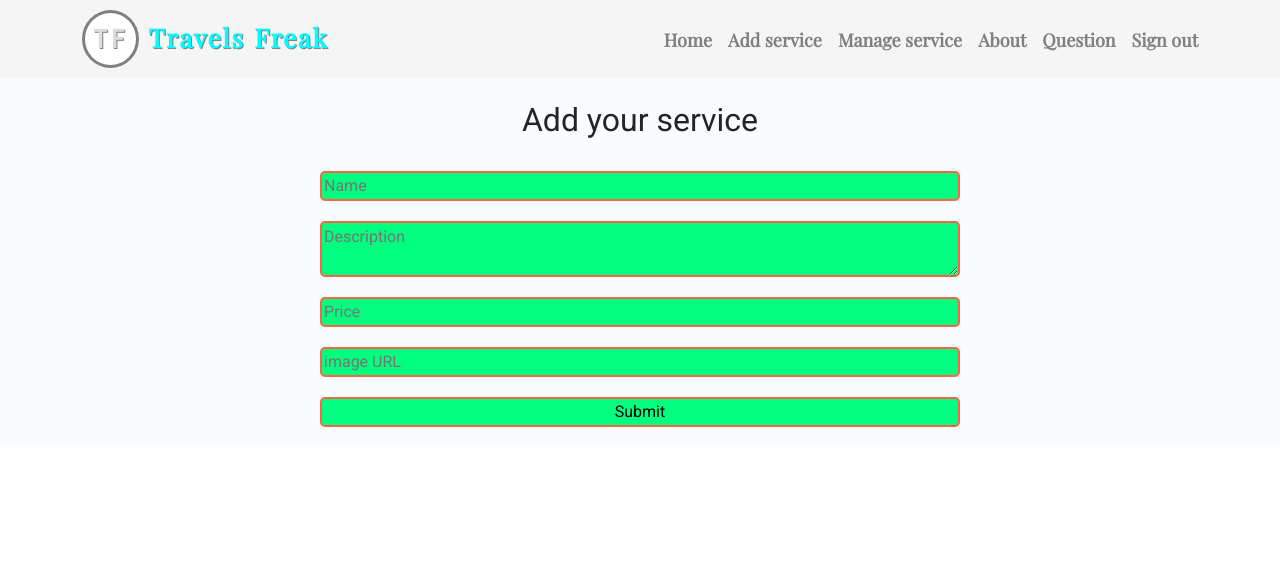
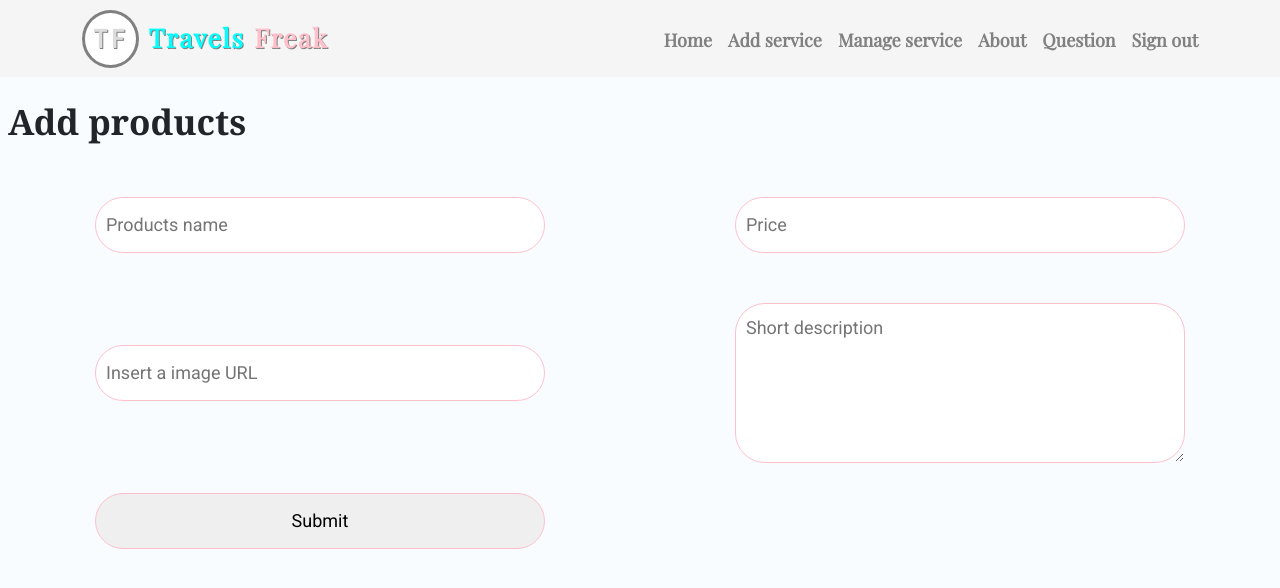
Before and after one commit to PrantaAcherjee/assignment-eleven-client, a React (Create React App) app: page /addservice in a window 1280 px wide. Shown: the top 588 px of the page. Built offline with nearby package versions, Linux system fonts and the light colour scheme; no server answers; sample sign-in values are in the browser's storage.

Commit message:
about section design

```diff
--- a/src/Components/About/About.css
+++ b/src/Components/About/About.css
@@ -1,7 +1,8 @@
- .card{
-     height: 200px;
- }
+
 .imagesAbout{
 height: 300px;
-border-radius: 5px;
+width: 500px;
+border-radius: 7px;
+object-fit: cover;
+margin: 10px 0;
 }
--- a/src/Components/About/About.js
+++ b/src/Components/About/About.js
@@ -6,26 +6,27 @@ import Banner from './../Banner/Banner';
 const About = () => {
     return (
        <div>
-
           <div>
           <Banner></Banner>
            </div>
-           <div>
-           <div className="">
-               <h3 className="h-2 py-2">Why Travels Freak?</h3>
-               <div className="row text-success">
+        <div className='container'>
+           <div className="overflow-hidden services-section">
+            <h4 className='my-5'>Photo gallary</h4>
+            <div className="row  text-success ">
               <div className="col-md-4 ">
-              <h5>Manage Official Documents</h5>
-              <img className="img-fluid imagesAbout" src="https://image.freepik.com/free-photo/journey-travel-exploration-vacation-concept_53876-121064.jpg" alt="" />
+              <img className="img-fluid imagesAbout" src="https://demo.smartaddons.com/templates/joomla3/sj-urline/images/demo/galleryabout/s7.jpg" alt="" />
+              <img className="img-fluid imagesAbout" src="https://demo.smartaddons.com/templates/joomla3/sj-urline/images/demo/galleryabout/s6.jpg" alt="" />
+              <img className="img-fluid imagesAbout" src="https://demo.smartaddons.com/templates/joomla3/sj-urline/images/demo/galleryabout/s9.jpg" alt="" />
             </div>
             <div className="col-md-4">
-            <h5>Ensure Comfortable Journey</h5>
-              <img className="img-fluid imagesAbout" src="https://image.freepik.com/free-photo/young-woman-with-long-hair-sitting-plane-by-window-using-smartphone_93675-134801.jpg" alt=""/>
+              <img className="img-fluid imagesAbout" src="https://demo.smartaddons.com/templates/joomla3/sj-urline/images/demo/galleryabout/s2.jpg" alt=""/>
+              <img className="img-fluid imagesAbout" src="https://images.unsplash.com/photo-1582719508461-905c673771fd?ixlib=rb-1.2.1&ixid=MnwxMjA3fDB8MHxwaG90by1wYWdlfHx8fGVufDB8fHx8&auto=format&fit=crop&w=725&q=80" alt=""/>
+              <img className="img-fluid imagesAbout" src="https://demo.smartaddons.com/templates/joomla3/sj-urline/images/demo/galleryabout/s3.jpg" alt=""/>
              </div>
              <div className="col-md-4">
-             <h5>Hotel Advanced Booking</h5>
+              <img className="img-fluid imagesAbout" src="https://images.unsplash.com/photo-1540959733332-eab4deabeeaf?ixlib=rb-1.2.1&ixid=MnwxMjA3fDB8MHxwaG90by1wYWdlfHx8fGVufDB8fHx8&auto=format&fit=crop&w=894&q=80" alt="" />
               <img className="img-fluid imagesAbout" src="https://image.freepik.com/free-photo/luxury-bedroom-suite-resort-high-rise-hotel-with-working-table_105762-1783.jpg" alt="" />
-
+              <img className="img-fluid imagesAbout" src="https://images.unsplash.com/photo-1549693578-d683be217e58?ixlib=rb-1.2.1&ixid=MnwxMjA3fDB8MHxwaG90by1wYWdlfHx8fGVufDB8fHx8&auto=format&fit=crop&w=877&q=80" alt="" />
              </div>
 
         </div>
--- a/src/Components/AddService/AddService.css
+++ b/src/Components/AddService/AddService.css
@@ -1,15 +1,43 @@
-.manage-service form{
-    display: flex;
-    flex-direction: column;
-    justify-content: center;
+ .add-product{
+    min-height: 100vh;
+ }
+ .common-form{
+    display: grid;
+    grid-template-columns: auto auto;
+    justify-content: space-around;
     align-items: center;
+ }
+ .common-form input{
+    height: 3.5rem;
+    width: 450px;
+    margin-top: 30px;
+    border: 1px solid pink;
+    border-radius: 30px;
+    outline: none;
+    padding: 10px;
+ }
+ .common-form textarea{
+    height: 10rem;
+    width: 450px;
+    margin-top: 50px;
+    border: 1px solid pink;
+    border-radius: 30px;
+    outline: none;
+    padding: 10px;
+ }
+ .common-form input,textarea::placeholder{
+    font-size: 18px;
 
+ }
 
-}
-.manage-service form input ,textarea{
-    width: 50%;
-    margin-bottom: 20px;
-    border: 2px solid tomato;
-    border-radius: 5px;
-    background-color: springgreen;
-}
+ @media(max-width:900px){
+    .common-form{
+     grid-template-columns: auto;
+    }
+    .common-form input{
+        width: 300px;
+    }
+    .common-form textarea{
+        width: 300px;
+    }
+ }
--- a/src/Components/AddService/AddService.js
+++ b/src/Components/AddService/AddService.js
@@ -6,7 +6,7 @@ import axios from 'axios';
 const AddService = () => {
     const { register, handleSubmit ,reset} = useForm();
     const onSubmit = data => {
-        console.log(data);
+        // console.log(data);
         axios.post('https://cryptic-harbor-59269.herokuapp.com/services',data)
         .then(res=>{
             if(res.data.insertedId){
@@ -18,15 +18,14 @@ const AddService = () => {
     return (
 
 
-            <div className="manage-service">
-                <br />
-            <h2 className="h-2">Add your service</h2>
-            <br />
-            <form onSubmit={handleSubmit(onSubmit)}>
-             <input {...register("Name")} placeholder="Name"/>
-            <textarea {...register("description")} placeholder="Description" />
-             <input type="number" {...register("price")} placeholder="Price"/>
-             <input {...register("img")} placeholder="image URL" />
+            <div className="services-section add-product">
+            <h4 className='text-start my-4 px-2'>Add products</h4>
+            <form onSubmit={handleSubmit(onSubmit)} className="common-form">
+
+             <input {...register("Name")} placeholder="Products name"/>
+             <input type="number" {...register("Price of products")} placeholder="Price"/>
+             <input {...register("img")} placeholder="Insert a image URL" />
+             <textarea {...register("description")}  placeholder="Short description" />
             <input type="submit" />
             </form>
         </div>
--- a/src/Components/Banner/Banner.css
+++ b/src/Components/Banner/Banner.css
@@ -1,11 +1,9 @@
 .banner {
-    background-image: url('https://image.freepik.com/free-vector/isolated-airplane-background_1441-777.jpg') ;
-    height: 450px;
-    background-blend-mode: overlay;
+    background-image: url('https://images.unsplash.com/photo-1472214103451-9374bd1c798e?ixlib=rb-1.2.1&ixid=MnwxMjA3fDB8MHxwaG90by1wYWdlfHx8fGVufDB8fHx8&auto=format&fit=crop&w=870&q=80') ;
+    height: 100vh;
     background-repeat: no-repeat;
     background-size: cover;
     background-position: center;
-
   }
   .color{
     color: blue;
--- a/src/Components/Banner/Banner.js
+++ b/src/Components/Banner/Banner.js
@@ -3,17 +3,8 @@ import './Banner.css'
 
 const Banner = () => {
     return (
-                <div className="row banner justify-content-center align-items-center">
+         <div className="banner justify-content-center align-items-center">
 
-                <div className="col-md-5">
-                <h1 className="text-uppercase text-info">Plan Your Travel Now!</h1>
-                <h3 className="text-uppercase color">Comfortable journey</h3>
-
-            </div>
-
-            <div className="col-md-7">
-
-            </div>
         </div>
     );
 };
--- a/src/Components/Cities/Cities.css
+++ b/src/Components/Cities/Cities.css
@@ -1,11 +1,9 @@
  .cities-banner{
   background-image:url('https://images.unsplash.com/photo-1542353436-312f0e1f67ff?ixlib=rb-1.2.1&ixid=MnwxMjA3fDB8MHxwaG90by1wYWdlfHx8fGVufDB8fHx8&auto=format&fit=crop&w=642&q=80');
-min-height:100vh;
-background-blend-mode: overlay;
-background-repeat: no-repeat;
-background-size: cover;
-background-position: center;
-object-fit: cover;
+  height: 100vh;
+  background-repeat: no-repeat;
+  background-size: cover;
+  background-position: center;
  }
 
  .feature-section{
--- a/src/Components/Footer/Footer.js
+++ b/src/Components/Footer/Footer.js
@@ -24,7 +24,7 @@ const Footer = () => {
                         <div className="col-md-6">
                             <div className="left-container text-start">
                                 <h3 className="logo">
-                                 Travels Freak</h3>
+                                 Travels <span style={{color:'pink'}}>Freak</span></h3>
                                 <div className="icons-container d-flex text-center mt-4">
                                     <div className="icon">
                                         <FontAwesomeIcon icon={faInstagramSquare} />
--- a/src/Components/Header/Header.js
+++ b/src/Components/Header/Header.js
@@ -13,7 +13,7 @@ const Header = () => {
         <Container>
         <Navbar.Brand>
         <Link to="/" className='text-decoration-none'>
-        <div className='logo'><span className='mini-logo'>TF</span> Travels Freak</div>
+        <div className='logo'><span className='mini-logo'>TF</span> Travels <span style={{color:'pink'}}>Freak</span></div>
         </Link>
         </Navbar.Brand>
         <Navbar.Toggle aria-controls="responsive-navbar-nav" />
--- a/src/Components/MobileAPP/MobileApp.css
+++ b/src/Components/MobileAPP/MobileApp.css
@@ -13,4 +13,5 @@ line-height: 45px;
 .left-section{
 border: 1px solid lightgray;
 border-radius: 10px 0 10px 0;
+background-color: #fff;
 }
```
